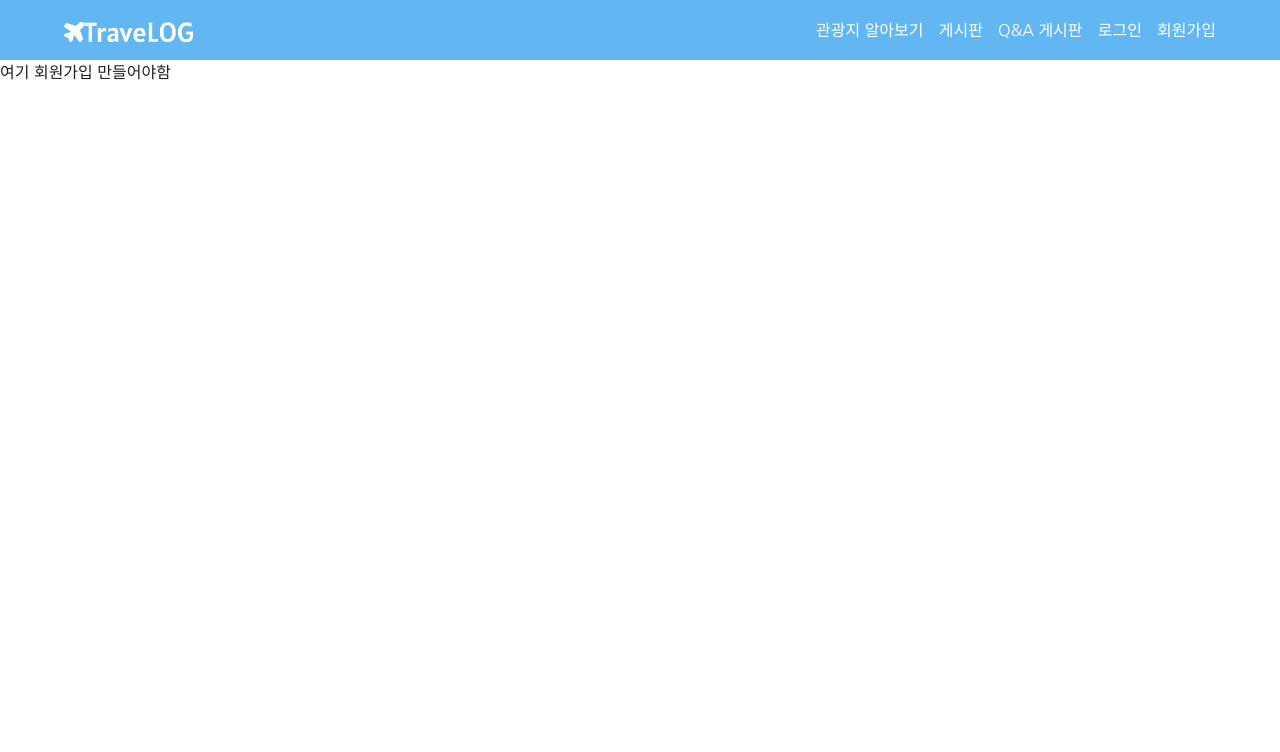
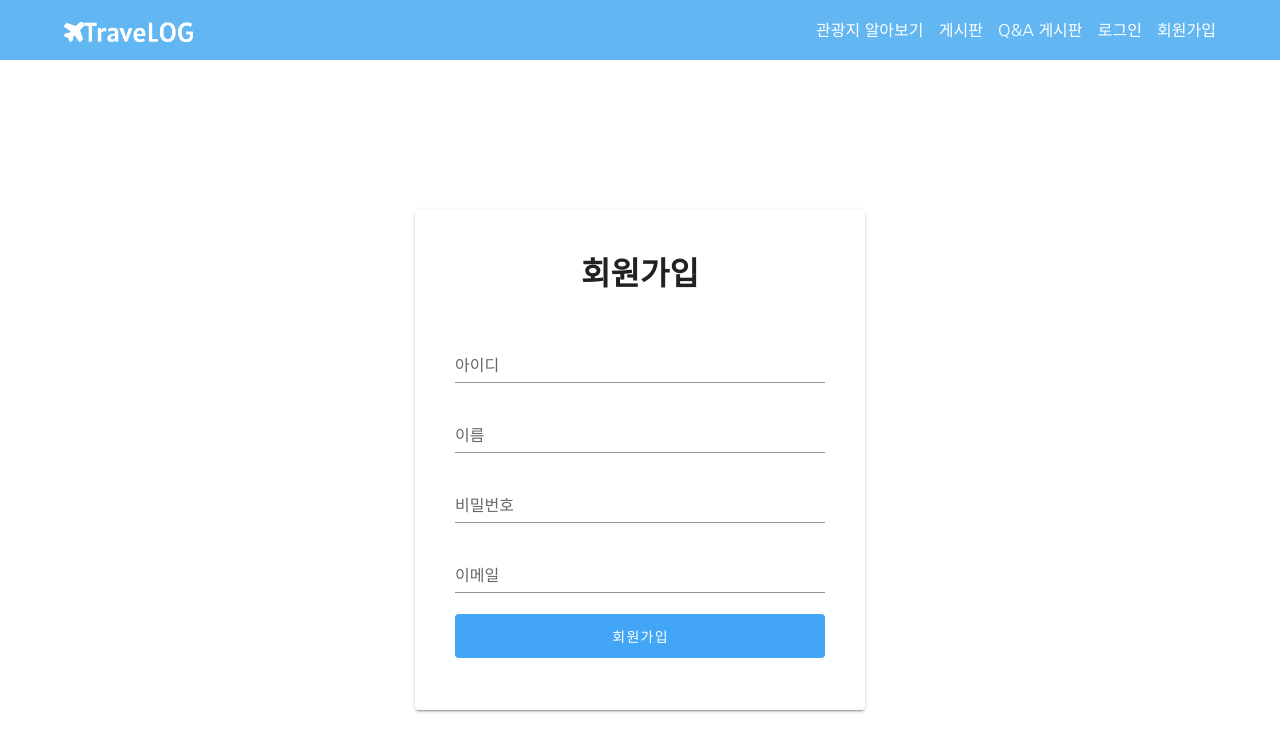
Before and after one commit to SSAFY-TraveLOG/TraveLOG-frontend, a Vue app: page /user/join in a window 1280 px wide. Shown: the top 752 px of the page. Built offline with nearby package versions, Linux system fonts and the light colour scheme.

Commit message:
feat: 회원가입 구현

```diff
--- a/src/views/Join.vue
+++ b/src/views/Join.vue
@@ -1,19 +1,236 @@
 <template>
-    <div>여기 회원가입 만들어야함</div>
+  <v-app id="inspire">
+    <v-main class="blue-white lighten-4">
+      <v-container style="max-width: 450px" fill-height>
+        <v-layout align-center row wrap>
+          <v-flex xs12>
+            <v-card>
+              <div class="pa-10">
+                <h1 style="text-align: center" class="mb-10">회원가입</h1>
+                <form>
+                  <v-text-field
+                    label="아이디"
+                    placeholder="아이디를 입력하세요."
+                    v-model="userId"
+                  ></v-text-field>
+                  <div v-show="userIdErr" class="input-error">
+                    아이디는 4자리 이상, 20자리 이하로 영대소문자, 숫자를 사용할
+                    수 있으며 숫자로 시작할 수 없습니다.
+                  </div>
+                  <v-text-field
+                    label="이름"
+                    placeholder="이름을 입력하세요."
+                    v-model="userName"
+                  >
+                  </v-text-field>
+                  <div v-show="userNameErr" class="input-error">
+                    이름은 2자리 이상, 15자리 이하로 영대소문자, 한글, 숫자를
+                    사용할 수 있습니다.
+                  </div>
+                  <v-text-field
+                    type="password"
+                    label="비밀번호"
+                    placeholder="비밀번호를 입력하세요."
+                    v-model="password"
+                  >
+                  </v-text-field>
+                  <div v-show="passwordErr" class="input-error">
+                    비밀번호는 8자리 이상, 16자리 이하의 영문자, 숫자가
+                    포함되어야 합니다.
+                  </div>
+                  <v-text-field
+                    type="email"
+                    label="이메일"
+                    placeholder="이메일을 입력하세요."
+                    v-model="email"
+                  >
+                  </v-text-field>
+                  <div v-show="emailErr" class="input-error">
+                    이메일이 형식에 맞지 않습니다.
+                  </div>
+                  <v-btn
+                    color="blue lighten-1 text-capitalize"
+                    depressed
+                    large
+                    block
+                    dark
+                    class="mb-3"
+                    @click="join"
+                  >
+                    회원가입
+                  </v-btn>
+                </form>
+              </div>
+            </v-card>
+          </v-flex>
+        </v-layout>
+      </v-container>
+    </v-main>
+  </v-app>
 </template>
+<!--
+<template>
+  <div>
+    <div>
+      아이디
+      <input placeholder="ID를 입력하세요." v-model="userId" />
+      <div v-show="userIdErr" class="input-error">
+        아이디는 4자리 이상, 20자리 이하로 영대소문자, 숫자를 사용할 수 있으며
+        숫자로 시작할 수 없습니다.
+      </div>
+    </div>
+    <div>
+      이름
+      <input placeholder="이름을 입력하세요." v-model="userName" />
+      <div v-show="userNameErr" class="input-error">
+        이름은 2자리 이상, 15자리 이하로 영대소문자, 한글, 숫자를 사용할 수
+        있습니다.
+      </div>
+    </div>
+    <div>
+      비밀번호
+      <input
+        type="password"
+        placeholder="비밀번호를 입력하세요."
+        v-model="password"
+      />
+      <div v-show="passwordErr" class="input-error">
+        비밀번호는 8자리 이상, 16자리 이하의 영문자, 숫자가 포함되어야 합니다.
+      </div>
+    </div>
+    <div>
+      이메일
+      <input placeholder="이메일을 입력하세요." v-model="email" />
+      <div v-show="emailErr" class="input-error">
+        이메일이 형식에 맞지 않습니다.
+      </div>
+    </div>
+
+    <button @click="join">회원가입 버튼</button>
+
+    <template>
+      <div class="text-center">
+        <v-snackbar v-model="snackbar" :timeout="timeout">
+          {{ text }}
+          <v-btn color="blue" variant="text" @click="snackbar = false">
+            닫기
+          </v-btn>
+        </v-snackbar>
+      </div>
+    </template>
+  </div>
+</template>
+-->
 
 <script>
+import axios from "@/util/axios";
 export default {
   name: "JoinPage",
   components: {},
   data() {
     return {
-            message: "",
+      userId: "",
+      password: "",
+      userName: "",
+      email: "",
+      userIdErr: false,
+      passwordErr: false,
+      userNameErr: false,
+      emailErr: false,
+      userIdText: "ID를 체크해주세요",
+      userNameText: "이름을 체크해주세요",
+      passwordText: "비밀번호를 체크해주세요",
+      emailText: "이메일을 체크해주세요",
+      text: "",
+      snackbar: false,
+      timeout: 2000,
     };
   },
   created() {},
-    methods: {},
+  methods: {
+    join() {
+      if (this.userIdErr) {
+        this.text = this.userIdText;
+        this.snackbar = true;
+      } else if (this.userNameErr) {
+        this.text = this.userNameText;
+        this.snackbar = true;
+      } else if (this.passwordErr) {
+        this.text = this.passwordText;
+        this.snackbar = true;
+      } else if (this.emailErr) {
+        this.text = this.emailText;
+        this.snackbar = true;
+      } else {
+        axios
+          .post(`/auth/join`, {
+            userId: this.userId,
+            userName: this.userName,
+            password: this.password,
+            emailId: this.email.substring(0, this.email.indexOf("@")),
+            emailDomain: this.email.substring(this.email.indexOf("@")),
+          })
+          .then((response) => {
+            console.log(response.data);
+            this.$router.push("/");
+          });
+      }
+    },
+    checkUserId() {
+      const reg = /^[a-zA-Z][0-9a-zA-Z]{3,19}$/;
+      if (!reg.test(this.userId) || !this.userId) {
+        this.userIdErr = true;
+        console.log("checkUserId");
+      } else {
+        this.userIdErr = false;
+      }
+    },
+    checkUserName() {
+      const reg = /^[ㄱ-ㅎ가-힣a-zA-Z0-9]{2,15}$/;
+      if (!reg.test(this.userName) || !this.userName) {
+        this.userNameErr = true;
+      } else {
+        this.userNameErr = false;
+      }
+    },
+    checkPassword() {
+      const reg =
+        /^(?=.*[a-zA-z])(?=.*[0-9])(?=.*[$`~!@$!%*#^?&\\(\\)\-_=+]).{8,16}$/;
+      if (!reg.test(this.password) || !this.password) {
+        this.passwordErr = true;
+      } else {
+        this.passwordErr = false;
+      }
+    },
+    checkEmail() {
+      const reg = /^[a-zA-Z0-9+-\\_.]+@[a-zA-Z0-9-]+\.[a-zA-Z0-9-.]+$/;
+      if (!reg.test(this.email) || !this.email) {
+        this.emailErr = true;
+      } else {
+        this.emailErr = false;
+      }
+    },
+  },
+  watch: {
+    password: function () {
+      this.checkPassword();
+    },
+    userId: function () {
+      this.checkUserId();
+    },
+    userName: function () {
+      this.checkUserName();
+    },
+    email: function () {
+      this.checkEmail();
+    },
+  },
 };
 </script>
 
-<style scoped></style>
+<style scoped>
+.input-error {
+  font-size: 11px;
+  color: red;
+}
+</style>
```
Lines whose indentation alone changed are shown as unchanged.
